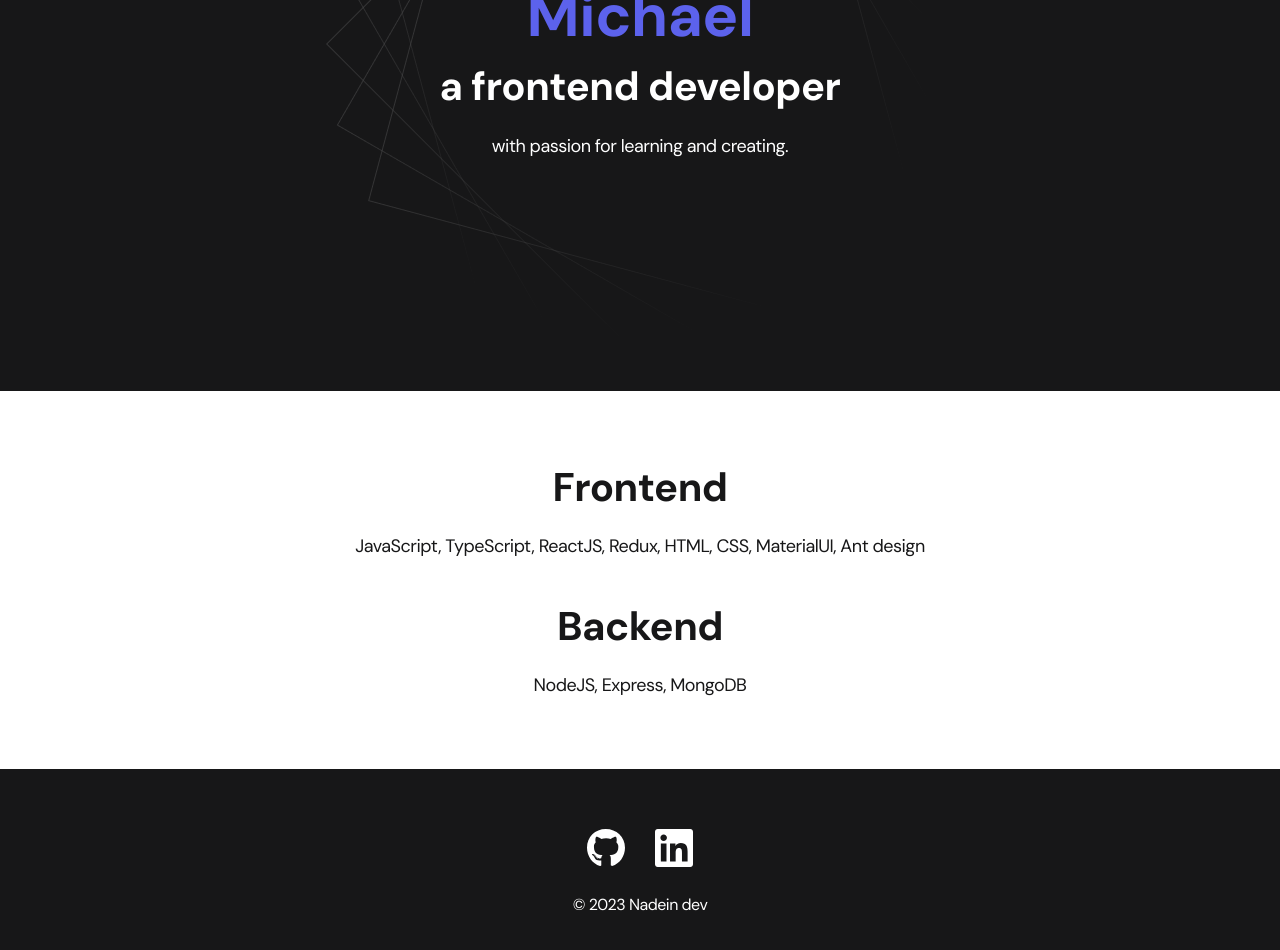
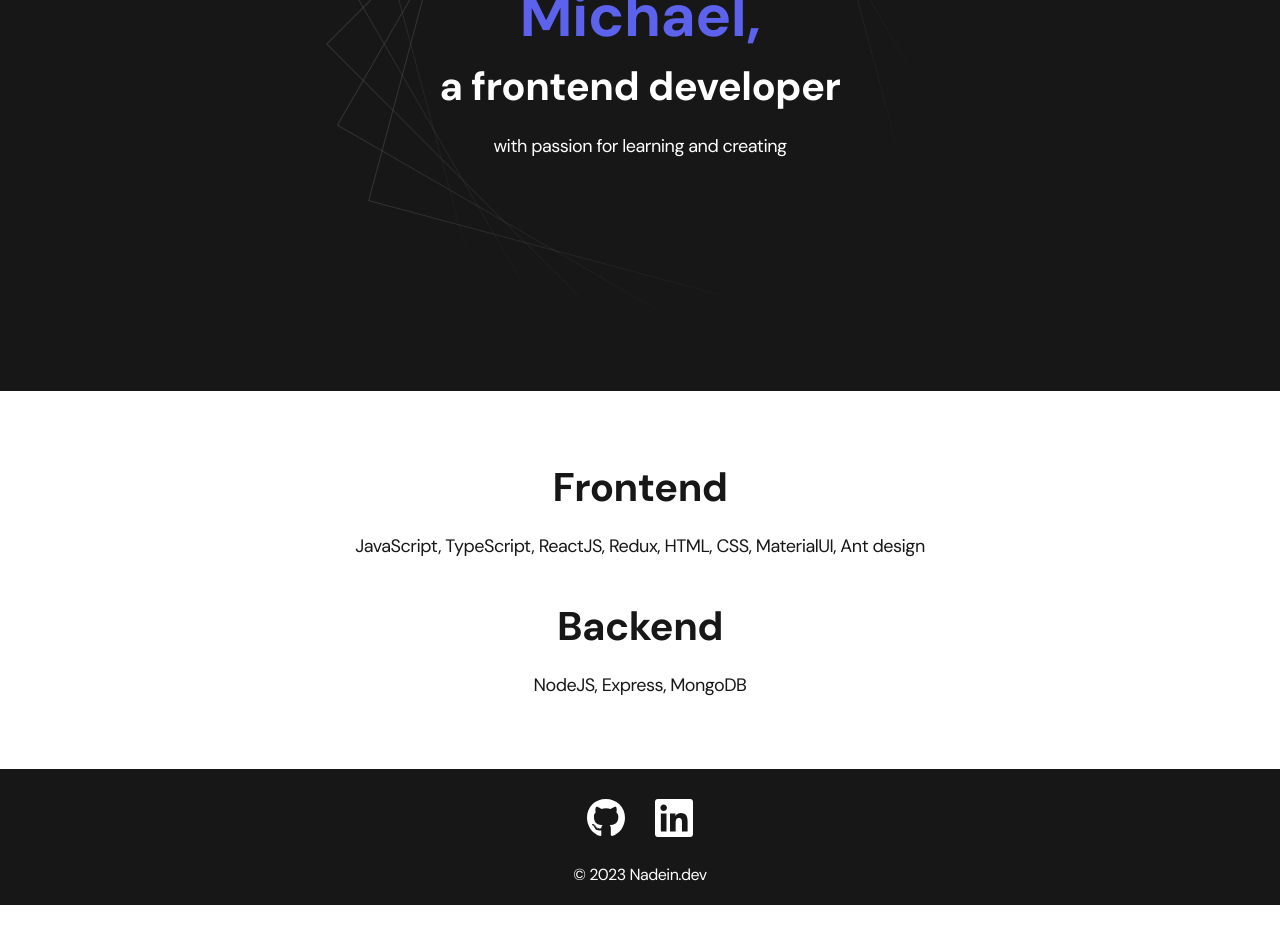
Before and after one commit to NadeinMichael/Portfolio, a React (Create React App) app: page /#/ in a window 1280 px wide. Shown: the part 380-1330 px from the top of the page. After the commit the page ends 1285 px from the top, so only its background shows below. Built offline with nearby package versions, Linux system fonts and the light colour scheme.

Commit message:
fix: footer

```diff
--- a/src/components/footer/Footer.jsx
+++ b/src/components/footer/Footer.jsx
@@ -28,7 +28,7 @@ const Footer = () => {
             </li>
           </ul>
           <div className='copyright'>
-            <p>© 2023 Nadein dev</p>
+            <p>© 2023 Nadein.dev</p>
           </div>
         </div>
       </div>
--- a/src/components/footer/footer.css
+++ b/src/components/footer/footer.css
@@ -1,6 +1,6 @@
 .footer {
   margin-top: auto;
-  padding: 60px 0 50px;
+  padding: 30px 0 20px;
   background-color: var(--footer-bg);
   color: var(--footer-text);
 }
--- a/src/components/header/Header.jsx
+++ b/src/components/header/Header.jsx
@@ -6,12 +6,12 @@ const Header = () => {
       <div className='header__wrapper'>
         <h1 className='header__title'>
           <strong>
-            Hi, my name is <em>Michael</em>
+            Hi, my name is <em>Michael,</em>
           </strong>
           <br />a frontend developer
         </h1>
         <div className='header__text'>
-          <p>with passion for learning and creating.</p>
+          <p>with passion for learning and creating</p>
         </div>
         {/* <a href='../../files/Nadein-CV.pdf' download className='btn'>
           Download CV
--- a/src/components/navbar/Navbar.jsx
+++ b/src/components/navbar/Navbar.jsx
@@ -12,7 +12,7 @@ const Navbar = () => {
       <div className='container'>
         <div className='nav-row'>
           <NavLink to='/' className='logo'>
-            <strong>Nadein</strong> dev
+            <strong>Nadein</strong>.dev
           </NavLink>
           <ButtonDarkMode />
           <ul className='nav-list'>
```
